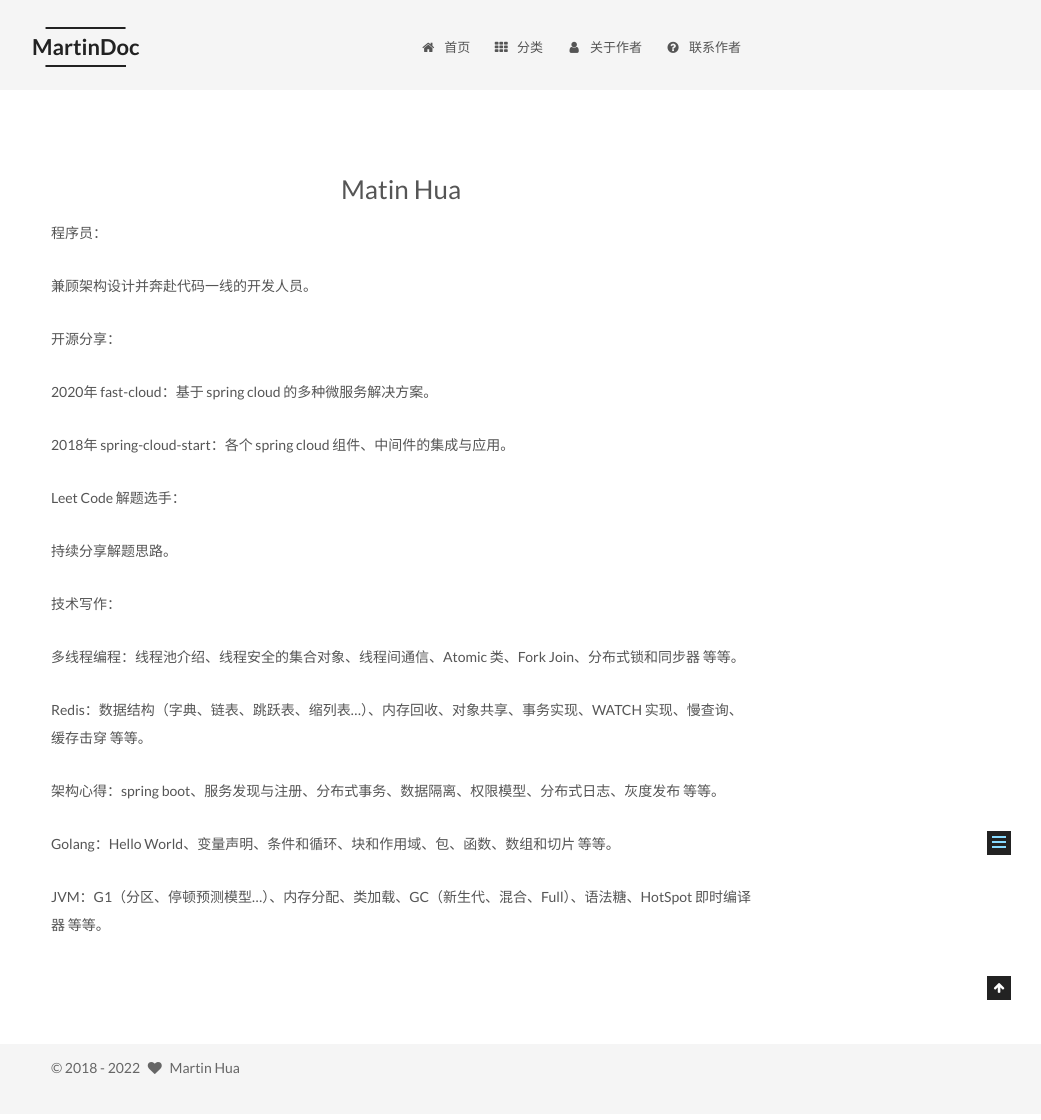
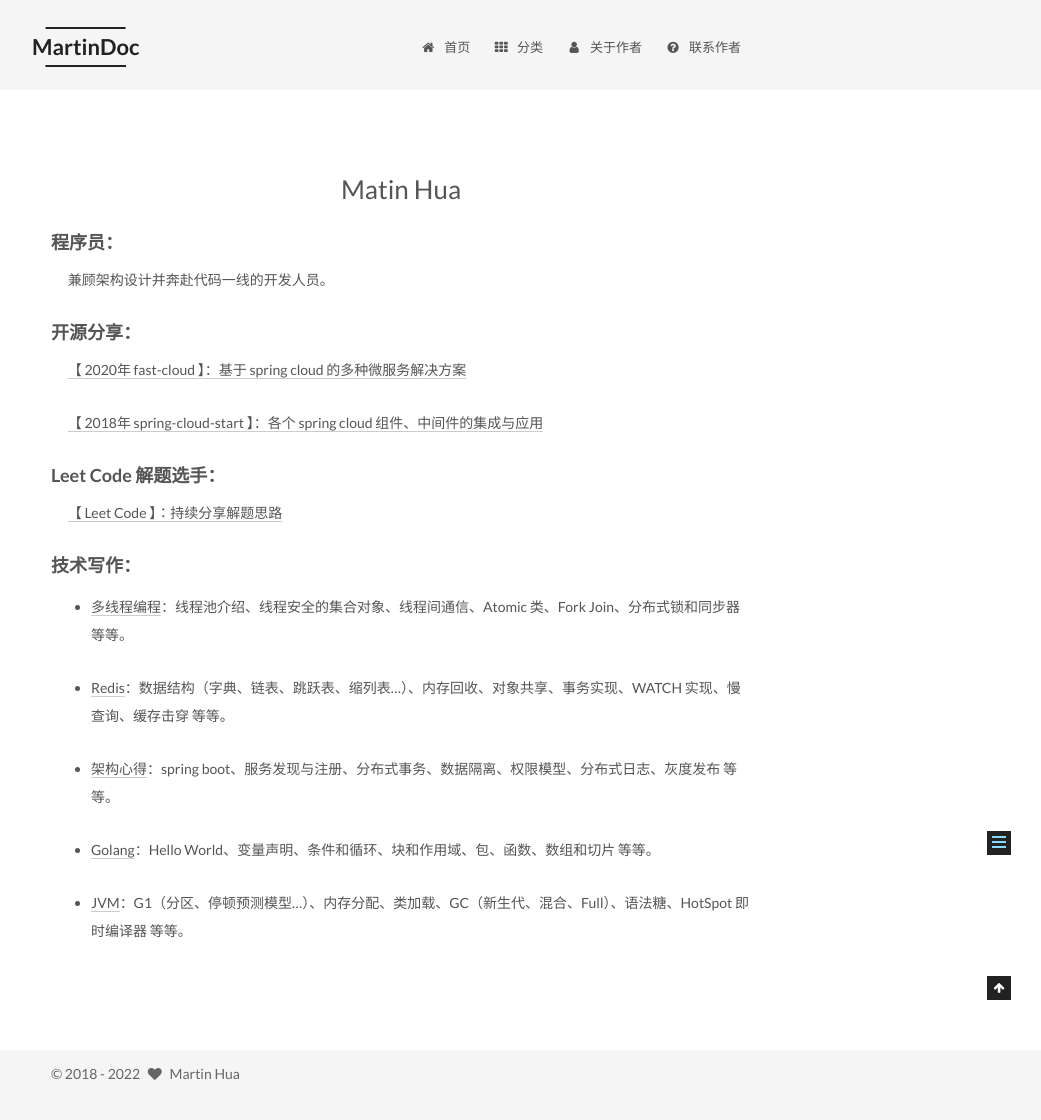
Before and after one commit to huaPeiLiang/huapeiliang.github.io, a Jekyll site: the page built from about/index.md, in a window 1280 px wide. Shown: the whole page, without its empty margins (239-1280 px from the left). Built offline with Jekyll 4.4.1, drawn with Linux system fonts in a browser that asks for light colours; comment, search, counter and statistics services are not loaded; part of the change alters nothing that is shown.

Commit message:
编辑文章

```diff
--- a/about/index.md
+++ b/about/index.md
@@ -3,44 +3,28 @@ layout: page
 type: about
 ---
 
-[comment]: <> (1997年在江苏泰州的一个村落破壳🐣，祖辈姓花，培字辈，名亮。)
+#### 程序员：
 
-[comment]: <> (一个默默无闻的搬砖工人👷，去码头整点薯条🍟的路上，意外的发现🔍了编程的美丽。对世界🌍美好有极度的向往，理想主义和现实主义的结合。喜欢摄影📷、看书📖、编程⌨️、旅游🚶、天文🔭。)
+&emsp; 兼顾架构设计并奔赴代码一线的开发人员。
 
-[comment]: <> (从2016年开始从事Java开发工作，2018年接触架构方面的工作。)
+#### 开源分享：
 
-[comment]: <> (📷：最喜欢人文摄影)
+&emsp; [【 2020年 fast-cloud 】：基于 spring cloud 的多种微服务解决方案](https://github.com/huaPeiLiang/fast-cloud)
 
-[comment]: <> (📖：最喜欢推理类书籍，最喜欢的作者是东野圭吾)
+&emsp; [【 2018年 spring-cloud-start 】：各个 spring cloud 组件、中间件的集成与应用](https://github.com/huaPeiLiang/spring-cloud-start)
 
-[comment]: <> (⌨️：最喜欢的框架是spring boot)
+#### Leet Code 解题选手：
 
-[comment]: <> (🚶：最向往的地方是西藏)
+&emsp; [【 Leet Code 】：持续分享解题思路](https://leetcode-cn.com/u/martin-hua/)
 
-[comment]: <> (🔭：最喜欢类星体，想体验一次失重)
+#### 技术写作：
 
-程序员：
+- [多线程编程](https://huapeiliang.github.io/category/#/%E5%A4%9A%E7%BA%BF%E7%A8%8B%E7%BC%96%E7%A8%8B)：线程池介绍、线程安全的集合对象、线程间通信、Atomic 类、Fork Join、分布式锁和同步器 等等。
 
-  兼顾架构设计并奔赴代码一线的开发人员。
+- [Redis](https://huapeiliang.github.io/category/#/Redis)：数据结构（字典、链表、跳跃表、缩列表...）、内存回收、对象共享、事务实现、WATCH 实现、慢查询、缓存击穿 等等。
 
-开源分享：
+- [架构心得](https://huapeiliang.github.io/category/#/%E6%9E%B6%E6%9E%84%E4%B9%8B%E8%B7%AF)：spring boot、服务发现与注册、分布式事务、数据隔离、权限模型、分布式日志、灰度发布 等等。
 
-  2020年 fast-cloud：基于 spring cloud 的多种微服务解决方案。
+- [Golang](https://huapeiliang.github.io/category/#/Golang)：Hello World、变量声明、条件和循环、块和作用域、包、函数、数组和切片 等等。
 
-  2018年 spring-cloud-start：各个 spring cloud 组件、中间件的集成与应用。
-
-Leet Code 解题选手：
-
-  持续分享解题思路。
-
-技术写作：
-
-  多线程编程：线程池介绍、线程安全的集合对象、线程间通信、Atomic 类、Fork Join、分布式锁和同步器 等等。
-
-  Redis：数据结构（字典、链表、跳跃表、缩列表...）、内存回收、对象共享、事务实现、WATCH 实现、慢查询、缓存击穿 等等。
-
-  架构心得：spring boot、服务发现与注册、分布式事务、数据隔离、权限模型、分布式日志、灰度发布 等等。
-
-  Golang：Hello World、变量声明、条件和循环、块和作用域、包、函数、数组和切片 等等。
-
-  JVM：G1（分区、停顿预测模型...）、内存分配、类加载、GC（新生代、混合、Full）、语法糖、HotSpot 即时编译器 等等。
+- [JVM](https://huapeiliang.github.io/category/#/JVM)：G1（分区、停顿预测模型...）、内存分配、类加载、GC（新生代、混合、Full）、语法糖、HotSpot 即时编译器 等等。
```
